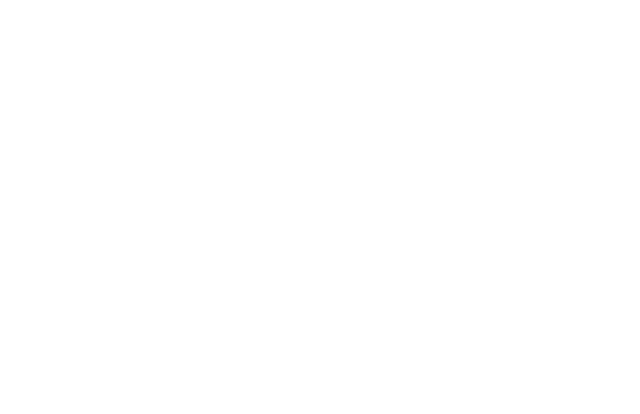
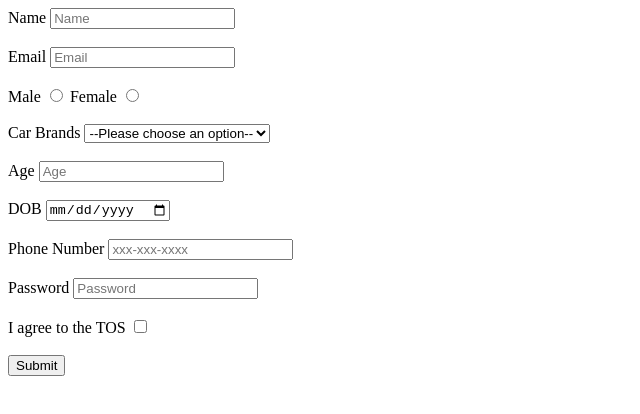
Before and after one commit to acciojob/signup-form-car-Kushal-deep, a website: page main.html in a window 1280 px wide. Shown: the whole page, without its empty margins (0-640 px from the left). Drawn offline with Linux system fonts and the light colour scheme.

Commit message:
created a submission

```diff
--- a/main.html
+++ b/main.html
@@ -8,6 +8,68 @@
 
 <body>
 	<!-- the entire body must be written by student -->
+
+	<form method="post">
+
+		<label for="name">Name</label>
+		<input type="text" id="name" placeholder="Name" required/>
+	</br></br>
+
+		<label for="email">Email</label>
+		<input type="email" id="email" placeholder="Email" required/>
+		</br></br>
+
+		<label for="gender_m" >Male</label>
+		<input type="radio" id="gender_m" name="Gender" required/>
+
+		<label for="gender_f" >Female</label>
+		<input type="radio" id="gender_f" name="Gender" required/>
+		</br></br>
+
+		<label for="cars">Car Brands</label>
+		<select id="cars" name="cars" required>
+			<option value="" disabled selected>--Please choose an option--</option>
+			<option value="BMW">BMW</option>
+			<option value="Gwagon">Gwagon</option>
+			<option value="SUpra">Supra</option>
+
+
+
+
+		</select>
+		</br></br>
+
+		<label for="age">Age</label>
+		<input type="number" id="age" placeholder="Age" required/>
+		</br></br>
+
+		<label for="dob">DOB</label>
+		<input type="date" id="dob"  required/>
+		</br></br>
+
+		<label for="tel">Phone Number</label>
+		<input type="tel" id="tel" placeholder="xxx-xxx-xxxx" />
+		</br></br>
+
+		<label for="password">Password</label>
+		<input type="password" id="password" placeholder="Password" required/>
+		</br></br>
+
+		<label for="tos">I agree to the TOS</label>
+		<input type="checkbox" id="tos" required/>
+		</br></br>
+
+		<input type="submit"/>
+
+
+
+
+
+
+
+
+
+	</form>
     <script type="text/javascript" src="./script.js">
 </script>
 
```
